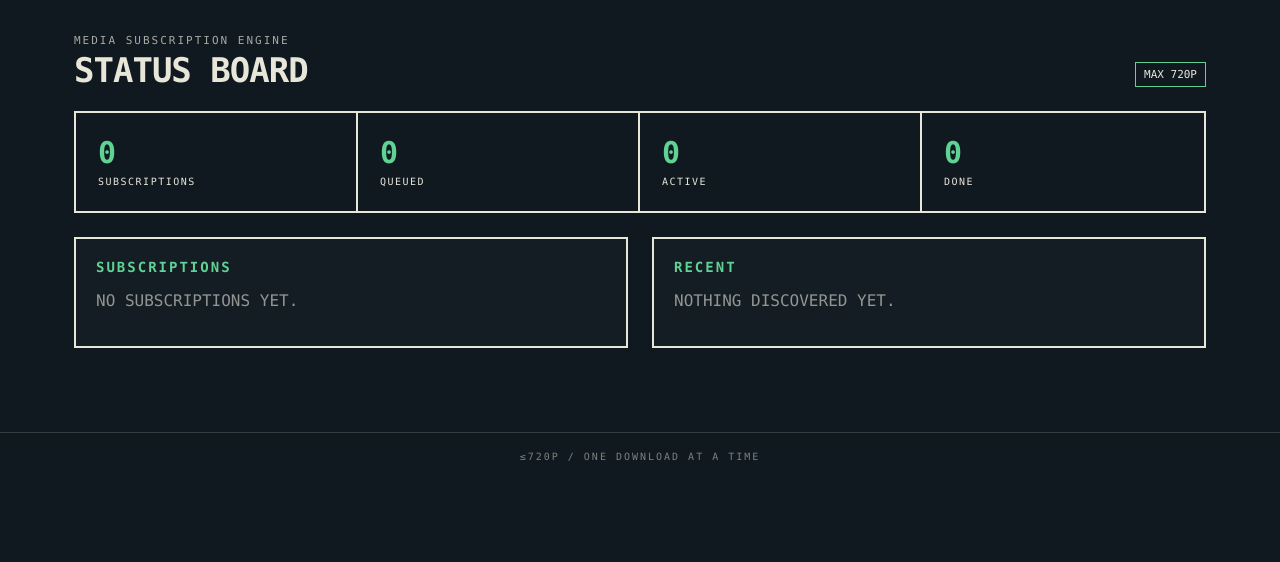
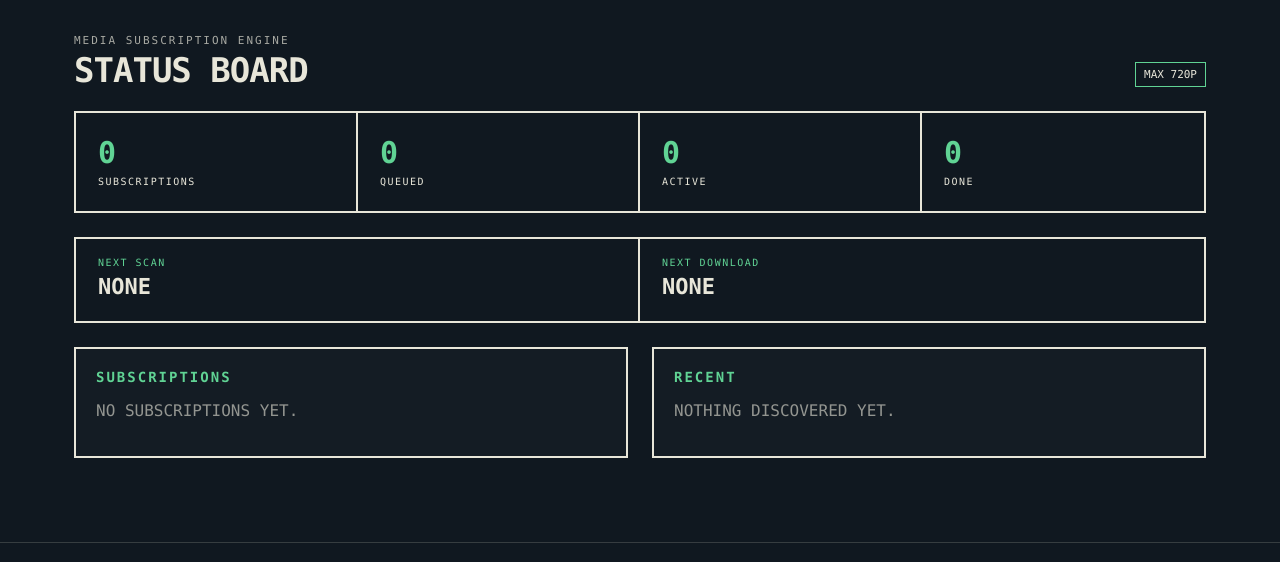
Before and after one commit to BogdanovJ/vkget, a FastAPI app: page / in a window 1280 px wide. Shown: the part 64-626 px from the top of the page. Run offline with FastAPI, Linux system fonts and the light colour scheme.

Commit message:
Show next scan and download times on the status board.
Surface soonest scheduled scan and download on the home page and
subscription list, and publish linux/arm64 :latest from GitHub Actions.

Co-authored-by: Jay <BogdanovJ@users.noreply.github.com>

```diff
--- a/app/main.py
+++ b/app/main.py
@@ -26,6 +26,24 @@ from .ytdlp import inspect_url, normalize_vk_url
 app = FastAPI(title="VKGET")
 templates = Jinja2Templates(directory="app/templates")
 app.mount("/static", StaticFiles(directory="app/static"), name="static")
+
+
+def format_stamp(value: datetime | None) -> str:
+    if value is None:
+        return "NONE"
+    return value.strftime("%d %b, %H:%M")
+
+
+def format_when(value: datetime | None, current: datetime | None = None) -> str:
+    if value is None:
+        return "NONE"
+    if value <= (current or now()):
+        return "NOW"
+    return format_stamp(value)
+
+
+templates.env.filters["stamp"] = format_stamp
+templates.env.filters["when"] = format_when
 
 @app.on_event("startup")
 async def startup():
@@ -58,10 +76,40 @@ def dashboard(request: Request, db: Session = Depends(get_db)):
         select(Subscription).order_by(Subscription.created_at.desc()).limit(8)
     ).all()
 
+    current = now()
     cooldown = get_global_cooldown(db)
+    if cooldown and cooldown <= current:
+        cooldown = None
 
-    if cooldown and cooldown <= now():
-        cooldown = None
+    next_scan_sub = db.scalars(
+        select(Subscription)
+        .where(
+            Subscription.enabled.is_(True),
+            Subscription.next_scan_at.is_not(None),
+        )
+        .order_by(Subscription.next_scan_at.asc())
+        .limit(1)
+    ).first()
+
+    next_download_video = db.scalars(
+        select(Video)
+        .where(Video.status.in_(["QUEUED", "FAILED_TEMPORARY"]))
+        .order_by(Video.next_attempt_at.asc())
+        .limit(1)
+    ).first()
+
+    if counts["downloading"]:
+        next_download = {"when": "IN PROGRESS", "title": None}
+    elif not next_download_video:
+        next_download = {"when": "NONE", "title": None}
+    else:
+        ready_at = next_download_video.next_attempt_at or current
+        if cooldown and cooldown > ready_at:
+            ready_at = cooldown
+        next_download = {
+            "when": format_when(ready_at, current),
+            "title": next_download_video.title,
+        }
 
     return templates.TemplateResponse(
         request=request,
@@ -70,11 +118,16 @@ def dashboard(request: Request, db: Session = Depends(get_db)):
             "counts": counts,
             "recent": recent,
             "subs": subs,
-            "cooldown": (
-                cooldown.strftime("%d %b, %H:%M")
-                if cooldown
-                else None
-            ),
+            "next_scan": {
+                "when": (
+                    format_when(next_scan_sub.next_scan_at, current)
+                    if next_scan_sub
+                    else "NONE"
+                ),
+                "title": next_scan_sub.title if next_scan_sub else None,
+                "id": next_scan_sub.id if next_scan_sub else None,
+            },
+            "next_download": next_download,
             "max_height": settings.max_height,
         },
     )
--- a/app/static/app.css
+++ b/app/static/app.css
@@ -145,6 +145,40 @@ h2{
   color:var(--accent);
 }
 
+.schedule{
+  display:grid;
+  grid-template-columns:1fr 1fr;
+  border:2px solid var(--fg);
+  margin-bottom:24px;
+}
+
+.schedule-item{
+  padding:18px 22px;
+  border-right:2px solid var(--fg);
+}
+
+.schedule-item:last-child{border-right:0}
+
+.schedule-item em{
+  display:block;
+  font-style:normal;
+  font-size:10px;
+  letter-spacing:1.5px;
+  color:var(--accent);
+}
+
+.schedule-item b{
+  display:block;
+  font-size:22px;
+  margin:6px 0 4px;
+}
+
+.schedule-item small{
+  display:block;
+  font-size:11px;
+  opacity:.7;
+}
+
 .meta{
   display:flex;
   gap:22px;
@@ -211,6 +245,9 @@ footer{
   .stats{grid-template-columns:1fr 1fr}
   .stat:nth-child(2){border-right:0}
   .stat{border-bottom:2px solid var(--fg)}
+  .schedule{grid-template-columns:1fr}
+  .schedule-item{border-right:0;border-bottom:2px solid var(--fg)}
+  .schedule-item:last-child{border-bottom:0}
   nav{gap:10px}
   .topbar{padding:0 14px}
   .shell{padding:24px 14px 50px}
--- a/app/templates/index.html
+++ b/app/templates/index.html
@@ -15,19 +15,32 @@
   <div class="stat"><b>{{ counts.completed }}</b><span>DONE</span></div>
 </div>
 
-{% if cooldown %}
-<div class="notice">
-    GLOBAL COOLDOWN UNTIL {{ cooldown }}
+<div class="schedule">
+  <div class="schedule-item">
+    <em>NEXT SCAN</em>
+    <b>{{ next_scan.when }}</b>
+    {% if next_scan.title %}
+    <small>{{ next_scan.title }}</small>
+    {% endif %}
+  </div>
+  <div class="schedule-item">
+    <em>NEXT DOWNLOAD</em>
+    <b>{{ next_download.when }}</b>
+    {% if next_download.title %}
+    <small>{{ next_download.title }}</small>
+    {% endif %}
+  </div>
 </div>
-{% endif %}
-
 
 <div class="grid">
   <section class="panel">
     <h2>SUBSCRIPTIONS</h2>
     {% for s in subs %}
       <a class="row" href="/subscriptions/{{ s.id }}">
-        <span>{{ s.title }}</span>
+        <span>
+          {{ s.title }}
+          <small>NEXT SCAN: {{ s.next_scan_at|when if s.enabled else "NONE" }}</small>
+        </span>
         <small>{{ "ON" if s.enabled else "OFF" }}</small>
       </a>
     {% else %}
--- a/app/templates/subscriptions.html
+++ b/app/templates/subscriptions.html
@@ -13,7 +13,7 @@
   <a class="row big" href="/subscriptions/{{ s.id }}">
     <span>
       <strong>{{ s.title }}</strong>
-      <small>LAST SCAN: {{ s.last_scan_at or "NEVER" }}</small>
+      <small>LAST SCAN: {{ s.last_scan_at|stamp if s.last_scan_at else "NEVER" }} · NEXT SCAN: {{ s.next_scan_at|when if s.enabled else "NONE" }}</small>
     </span>
     <em>{{ "ON" if s.enabled else "OFF" }}</em>
   </a>
```
Also changed, not shown: .github/workflows/publish.yml (added), README.md.
